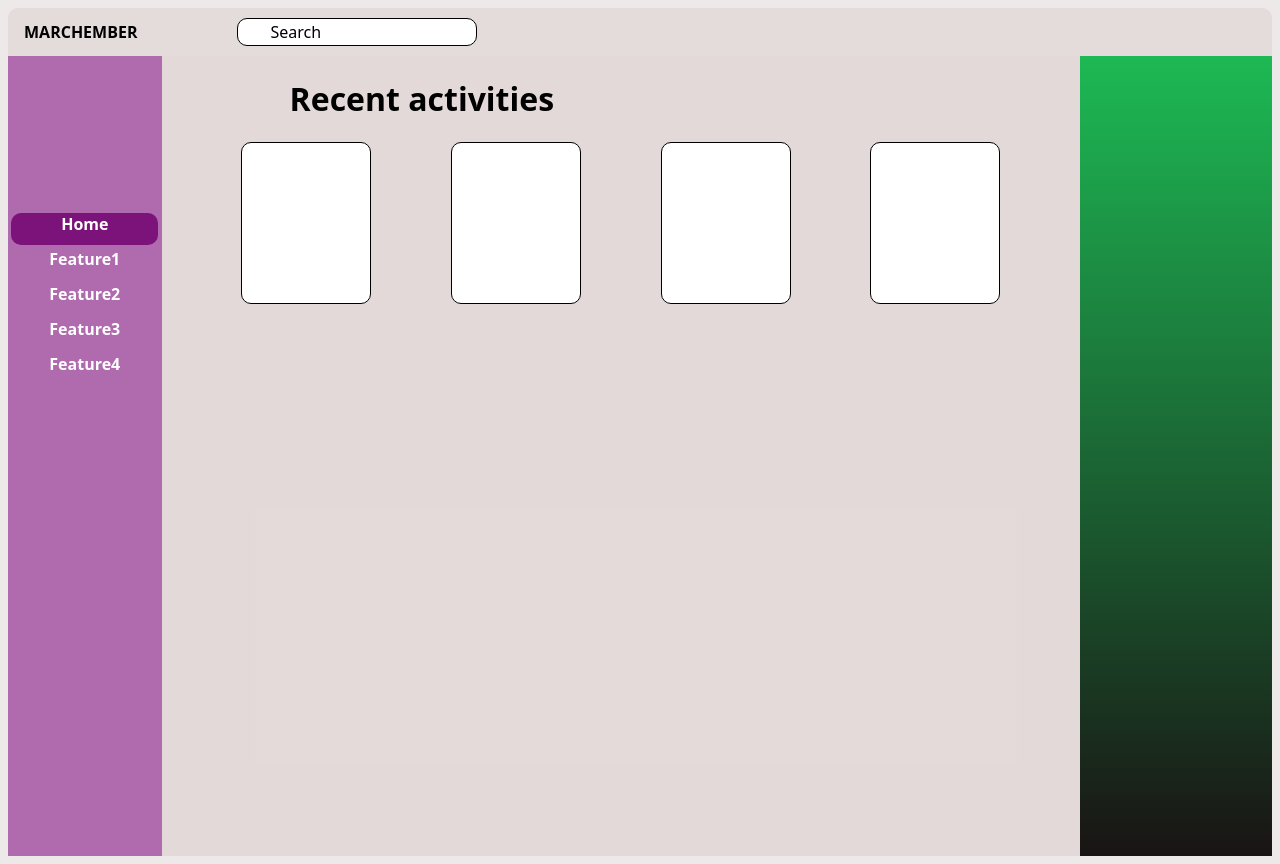
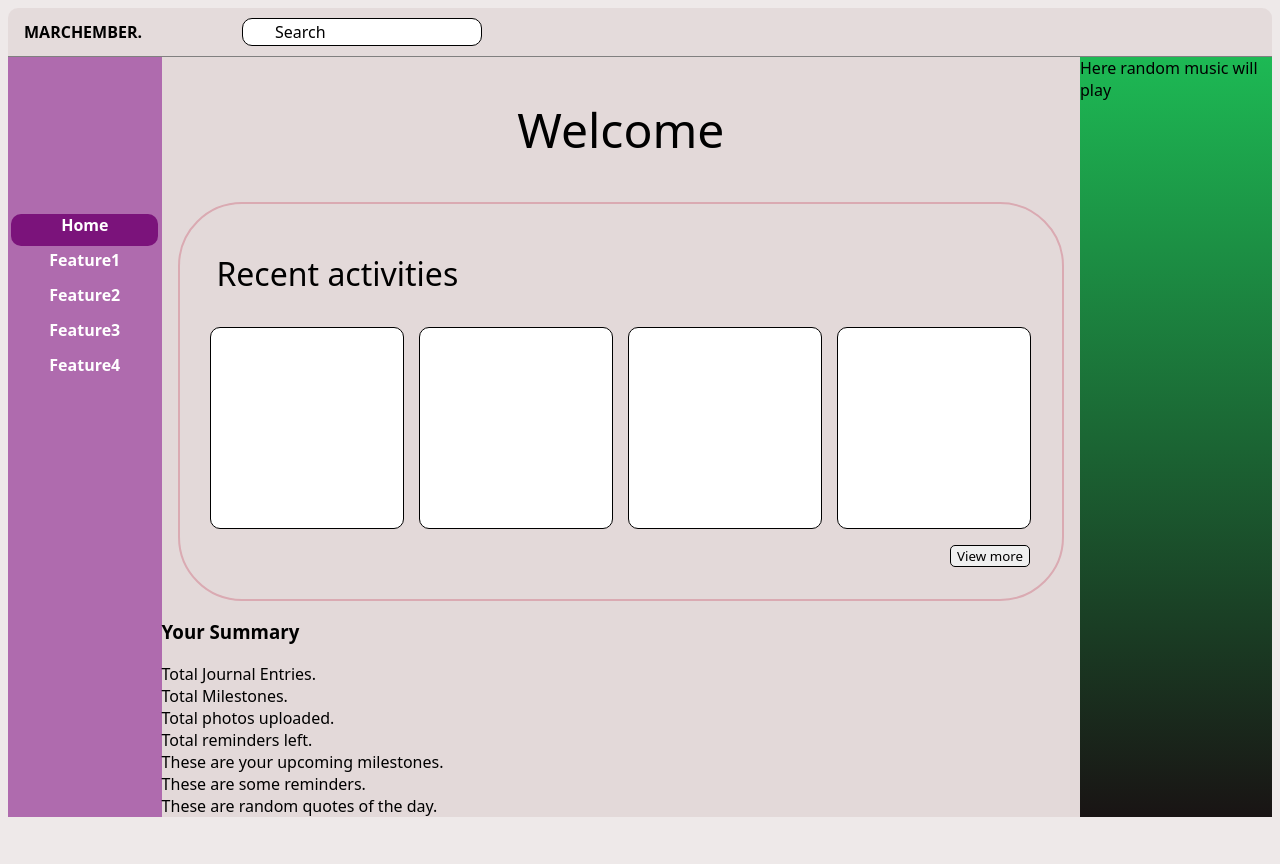
Before and after one commit to redpillow08/project-marchember, a plain HTML site: page index.html in a window 1280 px wide. After the commit the page ends 825 px from the top, so only its background shows below. Drawn offline with Linux system fonts and the light colour scheme.

Commit message:
Recent activtes tab and some minor changes

```diff
--- a/index.html
+++ b/index.html
@@ -8,12 +8,14 @@
 </head>
 <body>
     <header>
-        <div id="logo"> <a href="index.html"> MARCHEMBER </a></div>
+        <div id="logo"> <a href="index.html"> MARCHEMBER. </a></div>
         <input type="search" class="search-button" placeholder="Search">
     </header>
 
+
+
     <main id="main">
-        <div id="navbar">
+        <section id="navbar">
             <div id="list">
                 <div class="menu active"><a href="#">Home</a></div>
                 <div class="menu"><a href="#">Feature1</a></div>
@@ -21,20 +23,63 @@
                 <div class="menu"><a href="#">Feature3</a></div>
                 <div class="menu"><a href="#">Feature4</a></div>
             </div>
-        </div>
+        </section>
 
-        <div id="main-page">
-            <h1>Recent activities</h1>
+
+
+        <section id="main-page">
+
+            <h1 id="welcome">Welcome</h1>
+
+
+            <section id="recent-activities">
+                <h1 id="recent-activities-head">Recent activities</h1>
                 <div class="activities">
                     <div class="activity activity1"></div>
                     <div class="activity activity2"></div>
                     <div class="activity activity3"></div>
                     <div class="activity activity4"></div>
                 </div>
+                <div id="view-more-container">
+                    <button id="view-more" >View more</button>
                 </div>
+            </section>
 
-        <div id="random-music">
-        </div>
+
+
+
+            <section id="stats">
+                <h1 id="summary">Your Summary</h1>
+
+                <div id="stat-1">Total Journal Entries.</div>
+
+                <div id="stat-2">Total Milestones.</div>
+
+                <div id="stat-3">Total photos uploaded.</div>
+
+                <div id="stat-4">Total reminders left. </div>
+
+            </section>
+
+            <section id="upcoming-milestones">
+                These are your upcoming milestones.
+            </section>
+
+            <section id="remaining-reminders">
+                These are some reminders.
+            </section>
+
+            <section id="quotes">
+                These are random quotes of the day.
+            </section>
+
+        </section>
+
+
+
+        <section id="random-music">
+            Here random music will play
+        </section>
     </main>
 
 
--- a/style.css
+++ b/style.css
@@ -15,6 +15,7 @@ header{
     background-color: rgba(209, 194, 194, 0.354);
     padding-left: 1rem;
     font-weight: bold;
+    border-bottom: 0.5px solid gray;
     border-top-left-radius: 10px;
     border-top-right-radius: 10px;
 }
@@ -48,7 +49,6 @@ header{
 
 #navbar{
     background-color: hsla(300, 39%, 44%, 0.765);
-    height: 100vh;
     display: flex;
     flex-direction: column;
     text-align: center;
@@ -83,8 +83,26 @@ header{
     background-color: rgba(219, 204, 204, 0.527);
     padding: 0%;
 }
-#main-page h1{
-    padding-left: 10vw;
+
+#welcome{
+    text-align: center;
+    font-size: 3rem;
+    font-weight: lighter;
+}
+
+#recent-activities{
+    border: 2px solid hsl(350, 39%, 76%);
+    text-align: center;
+    padding: 1rem;
+    border-radius: 4rem;
+    margin: 1rem;
+}
+
+#recent-activities-head{
+    font-size: 2rem;
+    text-align: left;
+    margin-left: 1.3rem;
+    font-weight: lighter;
 }
 
 .activities{
@@ -95,11 +113,37 @@ header{
 }
 .activity{
     border-radius: 10px;
-    height: 20vh;
-    width: 10vw;
+    height: 25vh;
+    width: 15vw;
     background-color: white;
     border: 1px solid black;
 }
+#view-more-container{
+    margin: 1rem;
+    display: flex;
+    justify-content: flex-end;
+}
+
+#view-more{
+    border-radius: 5px;
+    border: 1px solid black;
+    font-weight: lighter;
+}
+
+#view-more:hover{
+    cursor: pointer;
+}
+
+#view-more:active{
+    background-color: rgb(172, 172, 172);
+}
+
+#rec{
+        font-size: 7rem;
+
+}
+
+
 
 #random-music{
     background: #1DB954;
```
Lines whose indentation alone changed are shown as unchanged.
